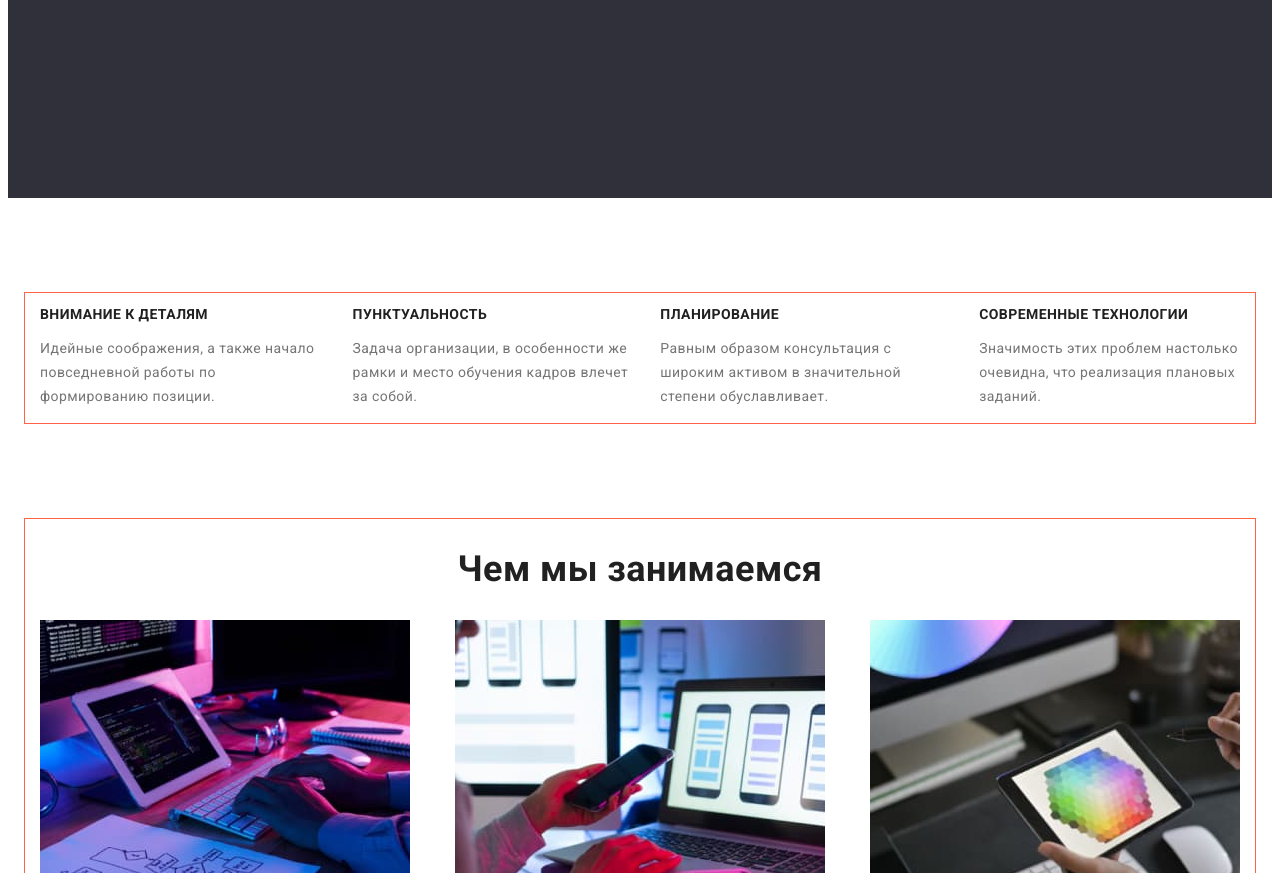
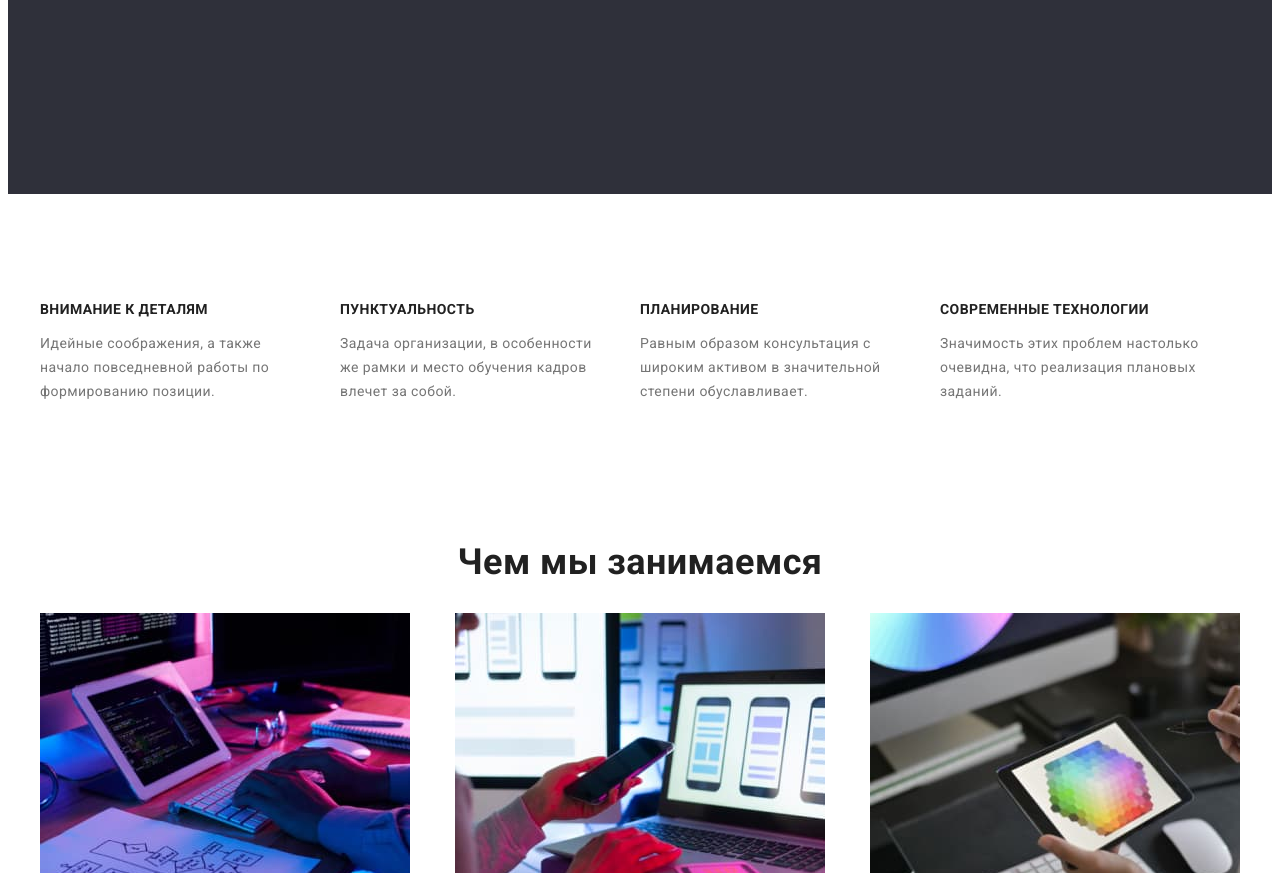
Before and after one commit to ChornaEva/goit-markup-hw-02, a plain HTML site: page index.html in a window 1280 px wide. Shown: the part 534-1407 px from the top of the page. Drawn offline with Linux system fonts and the light colour scheme.

Commit message:
Добавлен размер блоков-преимуществ

```diff
--- a/css/styles.css
+++ b/css/styles.css
@@ -28,8 +28,6 @@ body {
   padding-right: 15px;
   padding-left: 15px;
   margin: 0px auto;
-
-  border: solid 1.5px tomato;
 }
 
 .section {
@@ -205,6 +203,9 @@ body {
 .advantages-item:not(:first-child) {
   margin-left: 30px;
 }
+.advantages-item {
+  width: 270px;
+}
 /* чем мы занимаемся************************************ */
 
 .works-title {
```
